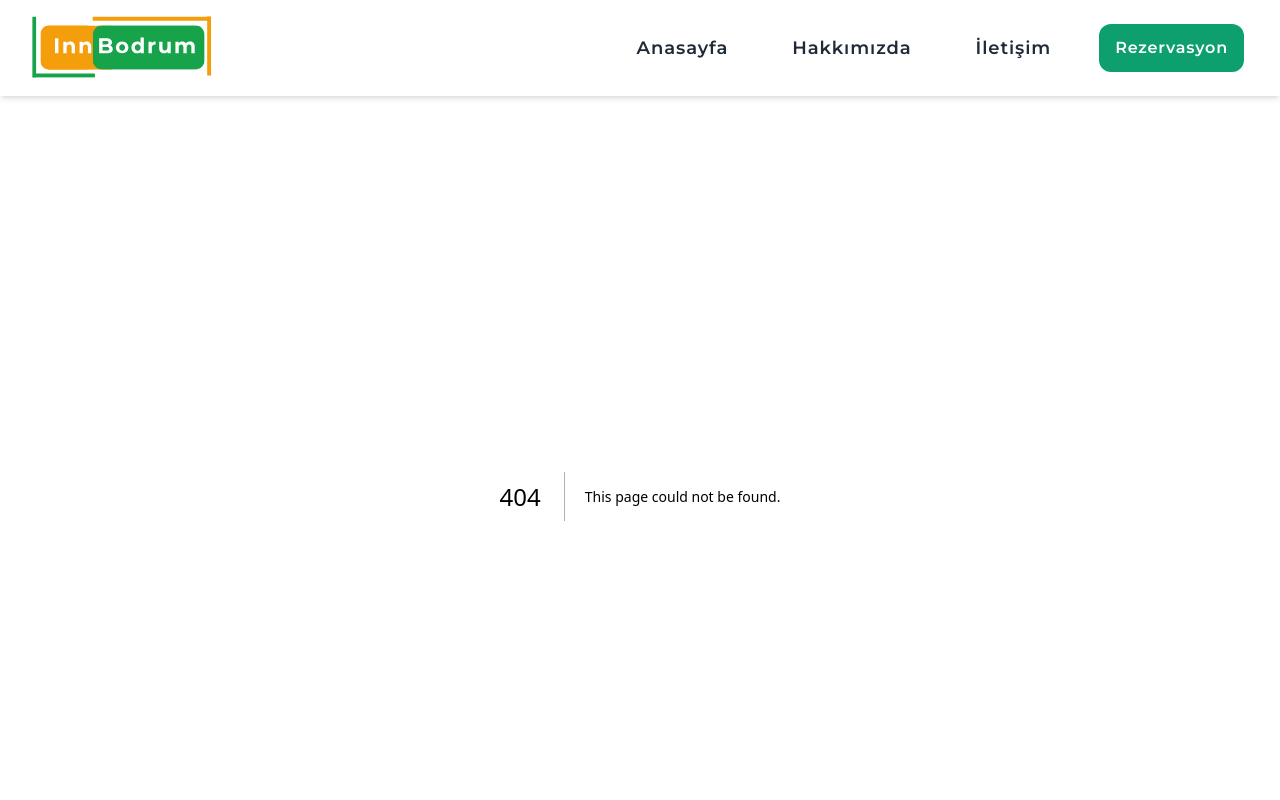
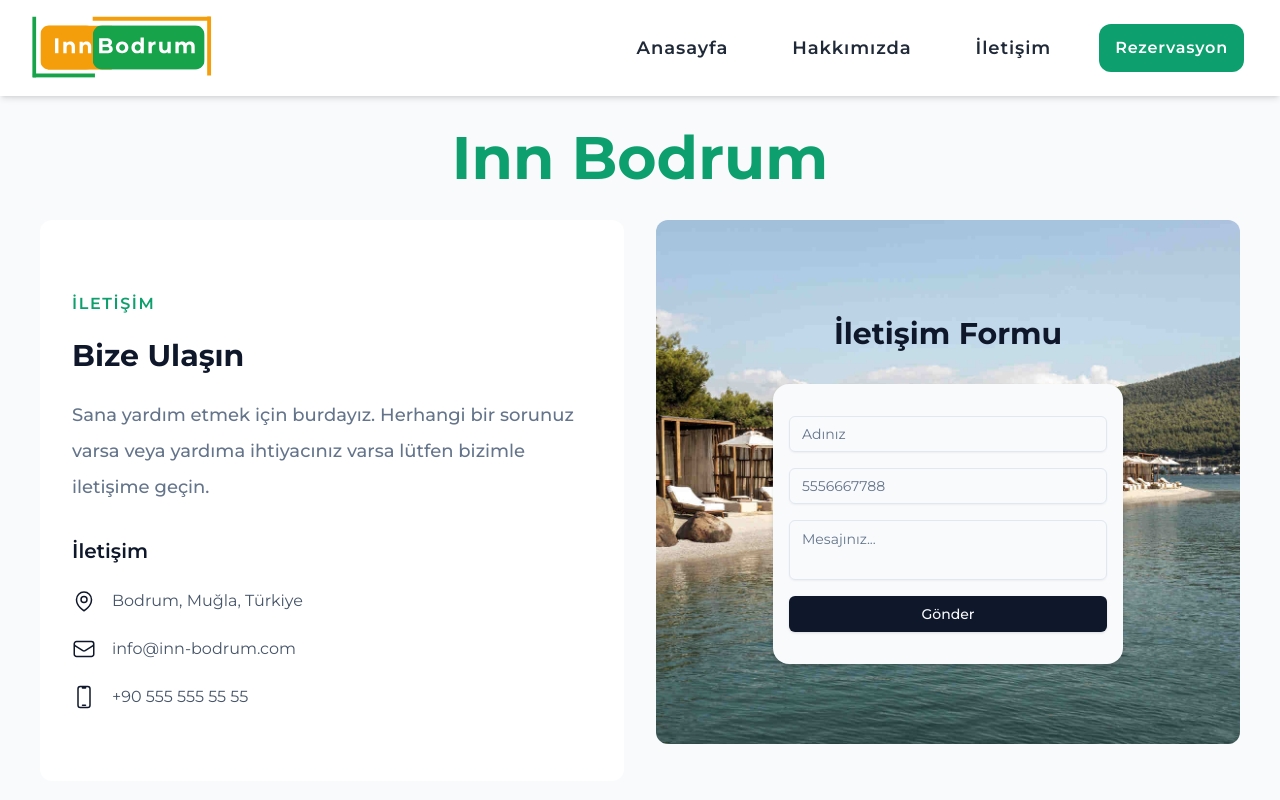
Before and after one commit to erolmahmutoglu/hotel-reservation-app, a Next.js app: page /iletisim in a window 1280 px wide. Before the commit this address had no page. Shown: the top 800 px of the page. Built offline with nearby package versions, Linux system fonts and the light colour scheme.

Commit message:
Update error page and add contact page

```diff
--- a/src/app/error.tsx
+++ b/src/app/error.tsx
@@ -2,7 +2,7 @@
 
 const ErrorPage = () => {
   return (
-    <main className="grid min-h-full min-w-full place-items-center bg-white px-6 py-24 sm:py-32 lg:px-8">
+    <main className="grid min-h-full min-w-full place-items-center  px-6 py-24 sm:py-32 lg:px-8">
       <div className="text-center">
         <p className="text-base font-semibold text-green-500">404</p>
         <h1 className="mt-4 text-3xl font-bold tracking-tight text-gray-900 sm:text-5xl">
@@ -13,8 +13,8 @@ const ErrorPage = () => {
         </p>
         <div className="mt-10 flex items-center justify-center gap-x-6">
           <a
-            href="#"
-            className="rounded-md bg-green-500 px-3.5 py-2.5 text-sm font-semibold text-white shadow-sm hover:bg-indigo-400 focus-visible:outline focus-visible:outline-2 focus-visible:outline-offset-2 focus-visible:outline-green-500"
+            href="/"
+            className="rounded-md bg-green-500 px-3.5 py-2.5 text-sm font-semibold text-white shadow-sm hover:bg-green-400 focus-visible:outline focus-visible:outline-2 focus-visible:outline-offset-2 focus-visible:outline-green-500"
           >
             Anasayfaya Dön
           </a>
--- /dev/null
+++ b/src/app/iletisim/page.tsx
@@ -0,0 +1,7 @@
+import PageContainer from "@/components/ContactPage";
+
+const ContactPage = () => {
+  return <PageContainer />;
+};
+
+export default ContactPage;
--- /dev/null
+++ b/src/components/ContactPage/ContactForm.tsx
@@ -0,0 +1,102 @@
+"use client";
+
+import { zodResolver } from "@hookform/resolvers/zod";
+import { useForm } from "react-hook-form";
+import { z } from "zod";
+
+import { Button } from "@/components/UI/button";
+import {
+  Form,
+  FormControl,
+  FormDescription,
+  FormField,
+  FormItem,
+  FormLabel,
+  FormMessage,
+} from "@/components/UI/form";
+import { Input } from "@/components/UI/input";
+import { Textarea } from "@/components/UI/textarea";
+
+const formSchema = z.object({
+  name: z.string().min(1, "Adınızı girin").max(255, "Adınız çok uzun."),
+  phoneNumber: z
+    .string()
+    .regex(/^\d{10}$/, "Başında 0 olmadan 10 haneli telefon numarası girin."),
+  message: z.string().min(1, "Mesajınızı girin."),
+});
+
+const ContactForm = () => {
+  // 1. Define your form.
+  const form = useForm<z.infer<typeof formSchema>>({
+    resolver: zodResolver(formSchema),
+    defaultValues: {
+      name: "",
+      phoneNumber: "",
+      message: "",
+    },
+  });
+
+  // 2. Define a submit handler.
+  function onSubmit(values: z.infer<typeof formSchema>) {
+    // Do something with the form values.
+    // ✅ This will be type-safe and validated.
+    console.log(values);
+    form.reset();
+  }
+
+  return (
+    <div className="w-full shadow-md rounded-2xl p-4 py-8">
+      <Form {...form}>
+        <form onSubmit={form.handleSubmit(onSubmit)} className="space-y-4">
+          <FormField
+            control={form.control}
+            name="name"
+            render={({ field }) => (
+              <FormItem>
+                <FormControl>
+                  <Input placeholder="Adınız" {...field} />
+                </FormControl>
+
+                <FormMessage />
+              </FormItem>
+            )}
+          />
+          <FormField
+            control={form.control}
+            name="phoneNumber"
+            render={({ field }) => (
+              <FormItem>
+                <FormControl>
+                  <Input placeholder="5556667788" {...field} />
+                </FormControl>
+
+                <FormMessage />
+              </FormItem>
+            )}
+          />
+          <FormField
+            control={form.control}
+            name="message"
+            render={({ field }) => (
+              <FormItem>
+                <FormControl>
+                  <Textarea
+                    placeholder="Mesajınız..."
+                    className="resize-none"
+                    {...field}
+                  />
+                </FormControl>
+                <FormMessage />
+              </FormItem>
+            )}
+          />
+          <Button className="w-full" type="submit">
+            Gönder
+          </Button>
+        </form>
+      </Form>
+    </div>
+  );
+};
+
+export default ContactForm;
--- /dev/null
+++ b/src/components/ContactPage/PageContainer.tsx
@@ -0,0 +1,39 @@
+import { MainTitle, SectionHeader } from "..";
+import Contact from "../Footer/Contact";
+import ContactForm from "./ContactForm";
+
+const PageContainer = () => {
+  return (
+    <section className="w-full screen flex flex-col gap-8 mb-24">
+      <MainTitle title="Inn Bodrum" />
+      <div className="w-full h-full flex flex-col md:flex-row items-center md:items-start justify-center gap-8 px-2">
+        <div className="flex flex-col gap-8 w-full h-full md:w-1/2 items-start justify-start py-[72px] px-4 rounded-xl bg-white">
+          <SectionHeader
+            pretitle="İletişim"
+            title="Bize Ulaşın"
+            subtitle="Sana yardım etmek için burdayız. Herhangi bir sorunuz varsa veya yardıma ihtiyacınız varsa lütfen bizimle iletişime geçin."
+          />
+          <div className="px-8 md:px-4">
+            <Contact
+              address="Bodrum, Muğla, Türkiye"
+              email="info@inn-bodrum.com"
+              phone="+90 555 555 55 55"
+            />
+          </div>
+        </div>
+
+        <div className="w-full h-full md:w-1/2 flex flex-col items-center justify-center gap-4  bg-contact-form bg-cover bg-center bg-opacity-80 py-20 px-4 rounded-xl bg-slate-500 ">
+          <h2 className="text-3xl font-bold text-slate-900 p-4">
+            İletişim Formu
+          </h2>
+
+          <div className="w-full h-full flex max-w-[350px] mx-4 bg-slate-50 rounded-2xl">
+            <ContactForm />
+          </div>
+        </div>
+      </div>
+    </section>
+  );
+};
+
+export default PageContainer;
--- /dev/null
+++ b/src/components/ContactPage/index.tsx
@@ -0,0 +1,3 @@
+import PageContainer from "./PageContainer";
+
+export default PageContainer;
--- /dev/null
+++ b/src/components/UI/textarea.tsx
@@ -0,0 +1,24 @@
+import * as React from "react"
+
+import { cn } from "@/lib/utils"
+
+export interface TextareaProps
+  extends React.TextareaHTMLAttributes<HTMLTextAreaElement> {}
+
+const Textarea = React.forwardRef<HTMLTextAreaElement, TextareaProps>(
+  ({ className, ...props }, ref) => {
+    return (
+      <textarea
+        className={cn(
+          "flex min-h-[60px] w-full rounded-md border border-input bg-transparent px-3 py-2 text-sm shadow-sm placeholder:text-muted-foreground focus-visible:outline-none focus-visible:ring-1 focus-visible:ring-ring disabled:cursor-not-allowed disabled:opacity-50",
+          className
+        )}
+        ref={ref}
+        {...props}
+      />
+    )
+  }
+)
+Textarea.displayName = "Textarea"
+
+export { Textarea }
--- a/tailwind.config.ts
+++ b/tailwind.config.ts
@@ -11,6 +11,9 @@ const config = {
   ],
   prefix: "",
   theme: {
+    backgroundImage: {
+      "contact-form": "url('/images/hotel-images/about-us/2.jpg')",
+    },
     container: {
       center: true,
       padding: "2rem",
```
